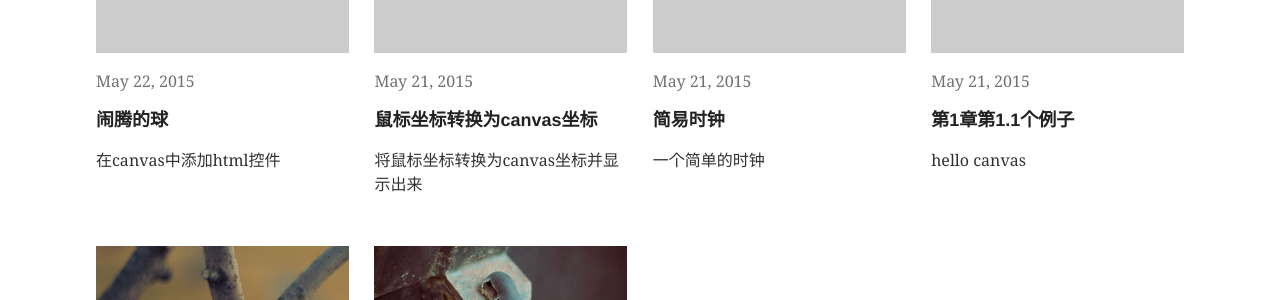
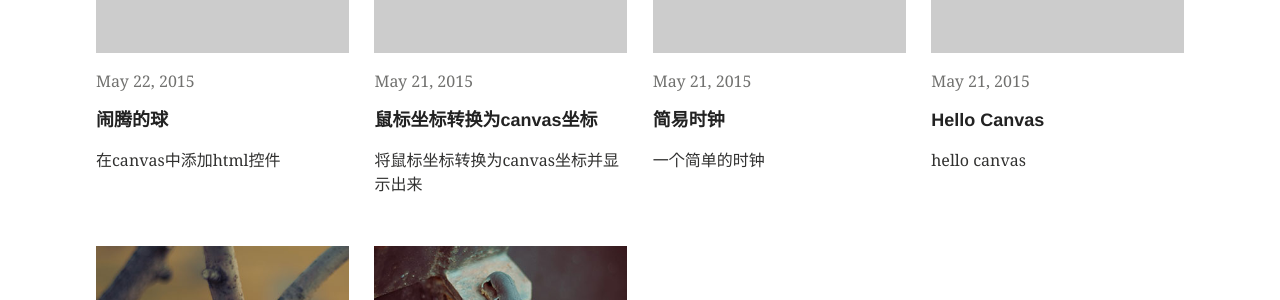
Before and after one commit to THISISAGOODNAME/html5canvas, a Jekyll site: the page built from media/index.md, in a window 1280 px wide. Shown: the part 738-1038 px from the top of the page. Built offline with Jekyll 4.4.1, drawn with Linux system fonts in a browser that asks for light colours.

Commit message:
Ch1helloworld

```diff
--- a/_posts/media/2015-05-21-ch1demo1-1.md
+++ b/_posts/media/2015-05-21-ch1demo1-1.md
@@ -1,6 +1,6 @@
 ---
 layout: media
-title: "第1章第1.1个例子"
+title: "Hello Canvas"
 modified:
 categories: media
 excerpt: "hello canvas"
```
Also changed, not shown: 1 other file.
